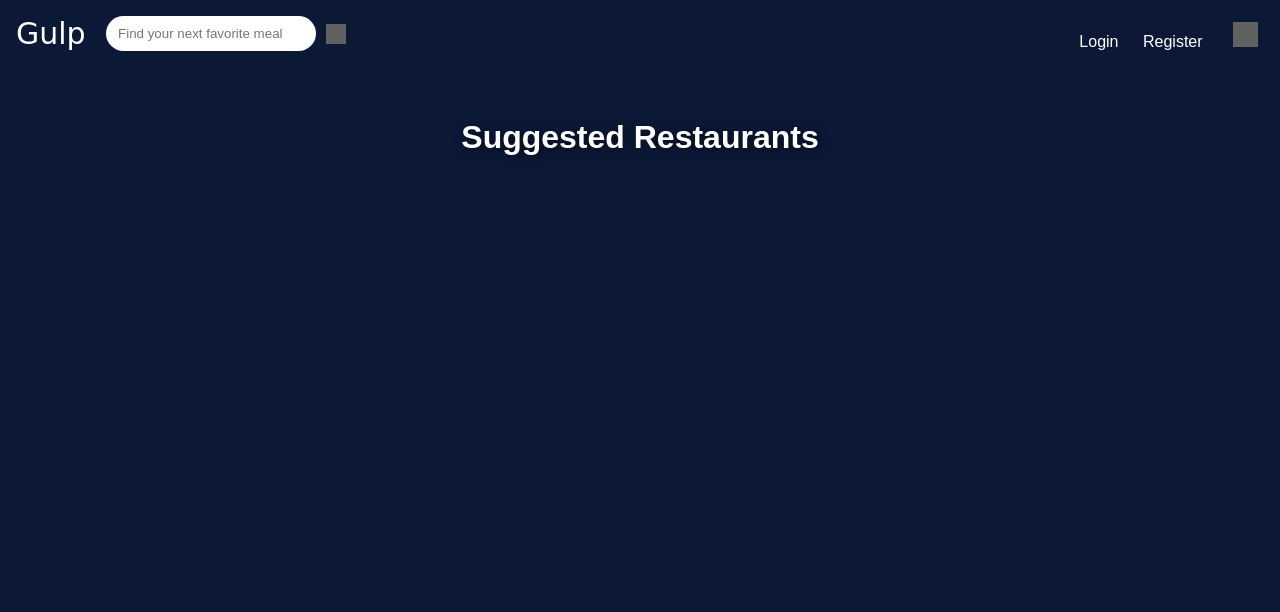
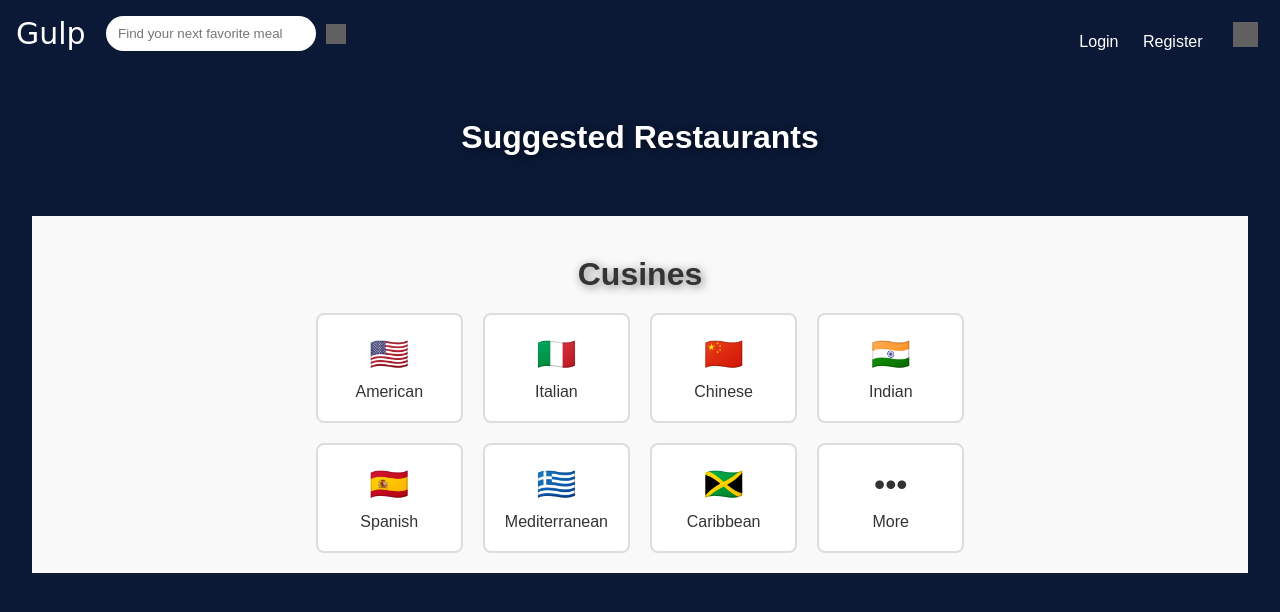
Before and after one commit to rsandu1/NoSQL-Project, a Flask app: template templates/dashboard.html in a window 1280 px wide. Shown: the top 612 px of the page. Run offline with Flask 3, Linux system fonts and the light colour scheme; the template is opened without the code that fills it, so the values that code supplies are empty; some web fonts are replaced; grey boxes are pictures that could not be loaded.

Commit message:
Added Cuisines to dashboard.html

```diff
--- a/templates/dashboard.html
+++ b/templates/dashboard.html
@@ -143,6 +143,107 @@
   </div>
 </body>
 </html>
+<!DOCTYPE html>
+<html lang="en">
+<head>
+    <meta charset="UTF-8">
+    <meta name="viewport" content="width=device-width, initial-scale=1.0">
+    <title>Categories</title>
+    <style>
+        /* Scoped styles under #categories-section to avoid conflict */
+        #categories-section {
+            font-family: Arial, sans-serif;
+            margin: 0;
+            padding: 0;
+            display: flex;
+            flex-direction: column;
+            align-items: center;
+            justify-content: center;
+            background-color: #f9f9f9;
+            padding: 20px;
+        }
+        #categories-section h1 {
+            font-size: 2rem;
+            margin-bottom: 20px;
+            color: #333;
+        }
+        #categories-section .categories {
+            display: grid;
+            grid-template-columns: repeat(4, 1fr);
+            gap: 20px;
+            max-width: 800px;
+        }
+        #categories-section .category-button {
+            display: flex;
+            flex-direction: column;
+            align-items: center;
+            justify-content: center;
+            padding: 20px;
+            text-align: center;
+            background-color: #fff;
+            border: 2px solid #ddd;
+            border-radius: 8px;
+            cursor: pointer;
+            transition: transform 0.2s, box-shadow 0.2s;
+        }
+        #categories-section .category-button:hover {
+            transform: translateY(-5px);
+            box-shadow: 0px 4px 8px rgba(0, 0, 0, 0.1);
+        }
+        #categories-section .category-icon {
+            font-size: 2rem;
+            margin-bottom: 10px;
+        }
+        #categories-section .category-text {
+            font-size: 1rem;
+            color: #333;
+            font-weight: 500;
+        }
+    </style>
+    <link rel="stylesheet" href="https://cdnjs.cloudflare.com/ajax/libs/font-awesome/4.7.0/css/font-awesome.min.css">
+</head>
+<body>
+
+    <!-- Scoped section for the categories -->
+    <div id="categories-section">
+        <h1>Cusines</h1>
+        <div class="categories">
+            <div class="category-button">
+              <div class="category-icon">🇺🇸</div>
+                <div class="category-text">American</div>
+            </div>
+            <div class="category-button">
+              <div class="category-icon">🇮🇹</div>
+                <div class="category-text">Italian</div>
+            </div>
+            <div class="category-button">
+              <div class="category-icon">🇨🇳</div>
+                <div class="category-text">Chinese</div>
+            </div>
+            <div class="category-button">
+                <div class="category-icon">🇮🇳</div>
+                <div class="category-text">Indian</div>
+            </div>
+            <div class="category-button">
+              <div class="category-icon">🇪🇸</div>
+                <div class="category-text">Spanish</div>
+            </div>
+            <div class="category-button">
+              <div class="category-icon">🇬🇷</div>
+                <div class="category-text">Mediterranean</div>
+            </div>
+            <div class="category-button">
+                <div class="category-icon">🇯🇲</div>
+                <div class="category-text">Caribbean</div>
+            </div>
+            <div class="category-button">
+                <div class="category-icon">•••</div>
+                <div class="category-text">More</div>
+            </div>
+        </div>
+    </div>
+</body>
+</html>
 
 
 {% endblock %}
```
